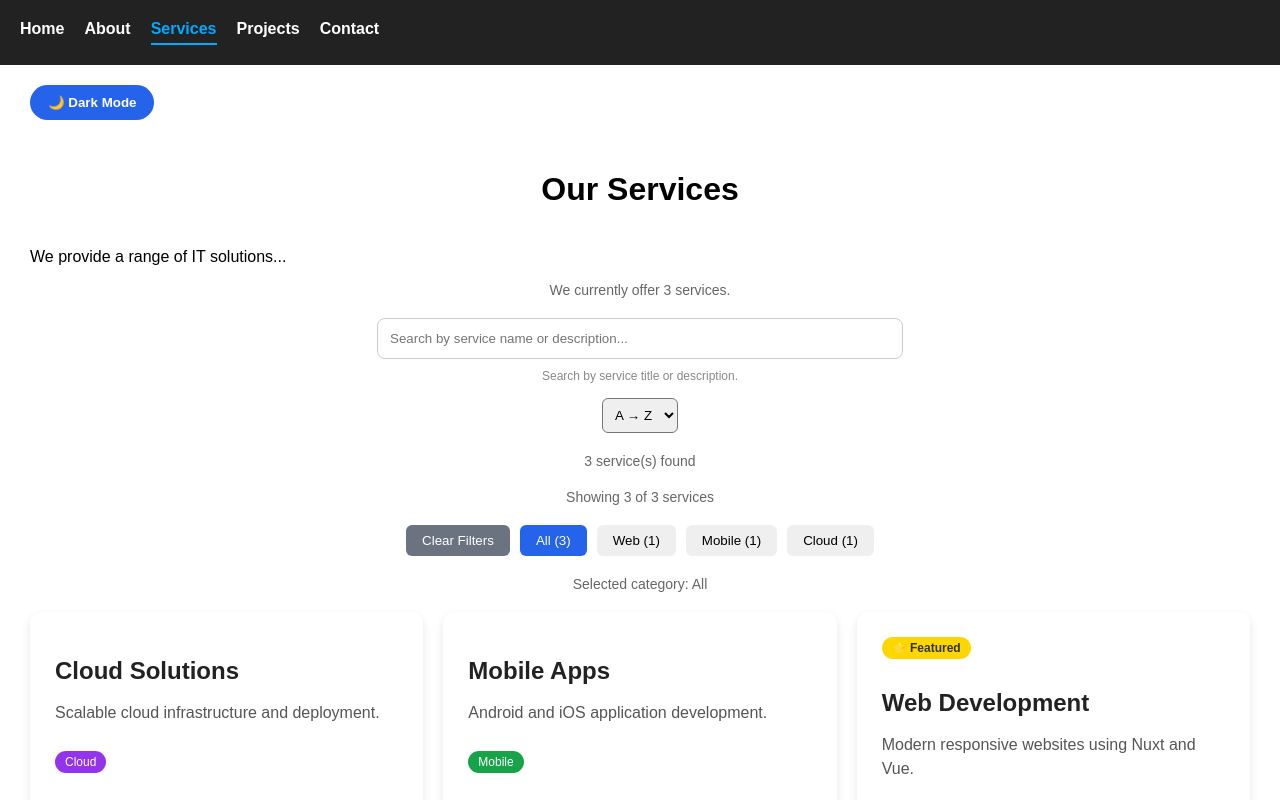
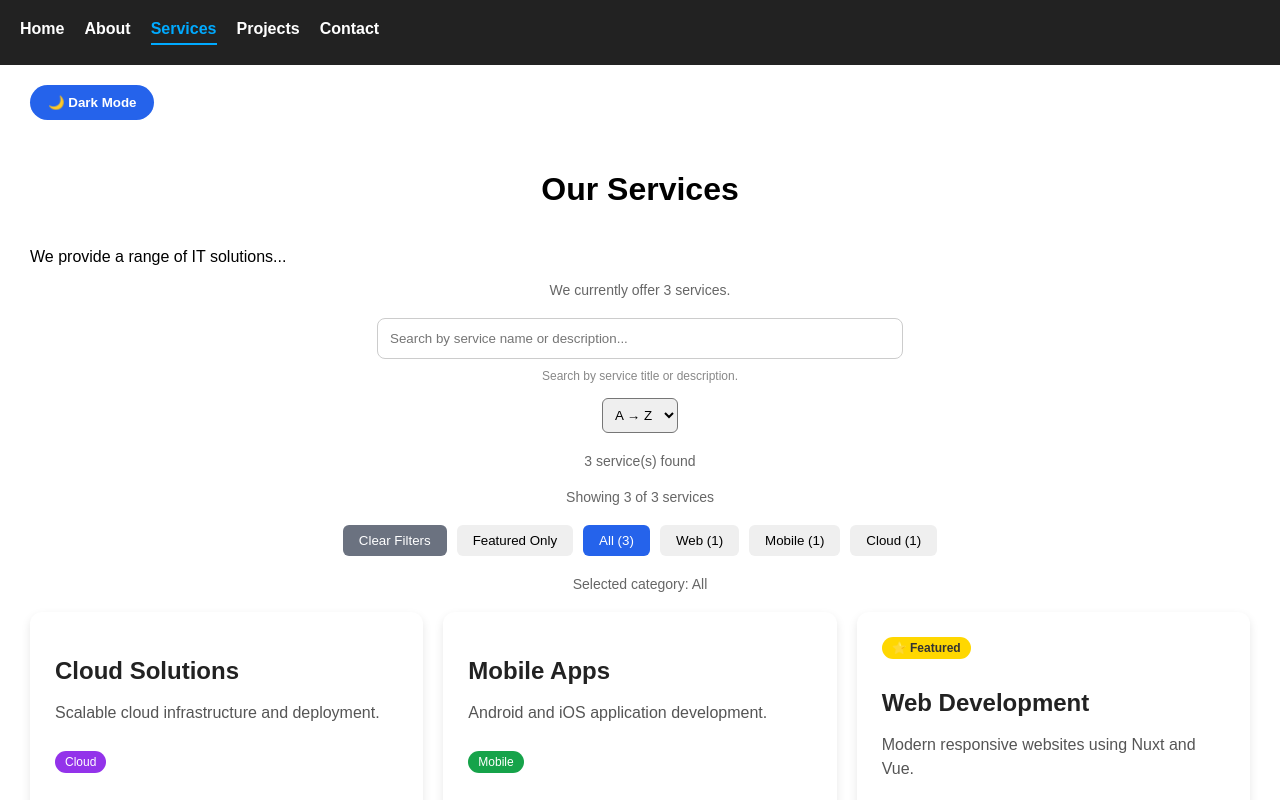
Before and after one commit to GaveshaD/it-company-website, a Nuxt app: page /services in a window 1280 px wide. Shown: the top 800 px of the page. Built offline with nearby package versions, Linux system fonts and the light colour scheme.

Commit message:
Fix missing featured filter state

```diff
--- a/app/pages/services.vue
+++ b/app/pages/services.vue
@@ -55,6 +55,13 @@
         @click="resetServiceFilters"
       >
         Clear Filters
+    </button>
+
+    <button
+      :class="{ active: showFeaturedOnly }"
+      @click="showFeaturedOnly = !showFeaturedOnly"
+    >
+      Featured Only
     </button>
 
     <button
@@ -117,12 +124,14 @@ import { services } from "~/data/services"
 const searchText = ref("")
 const sortOrder = ref("asc")
 const selectedCategory = ref("All")
+const showFeaturedOnly = ref(false)
 
 
 const resetServiceFilters = () => {
   searchText.value = ""
   selectedCategory.value = "All"
   sortOrder.value = "asc"
+  showFeaturedOnly.value = false
 }
 
 const highlightMatch = (text) => {
@@ -144,6 +153,10 @@ const filteredServices = computed(() => {
     service.description.toLowerCase().includes(searchText.value.toLowerCase()) ||
     service.category.toLowerCase().includes(searchText.value.toLowerCase())
 )
+
+  if (showFeaturedOnly.value) {
+    result = result.filter(service => service.featured)
+}
 
   return [...result].sort((a, b) =>
     sortOrder.value === "asc"
```
